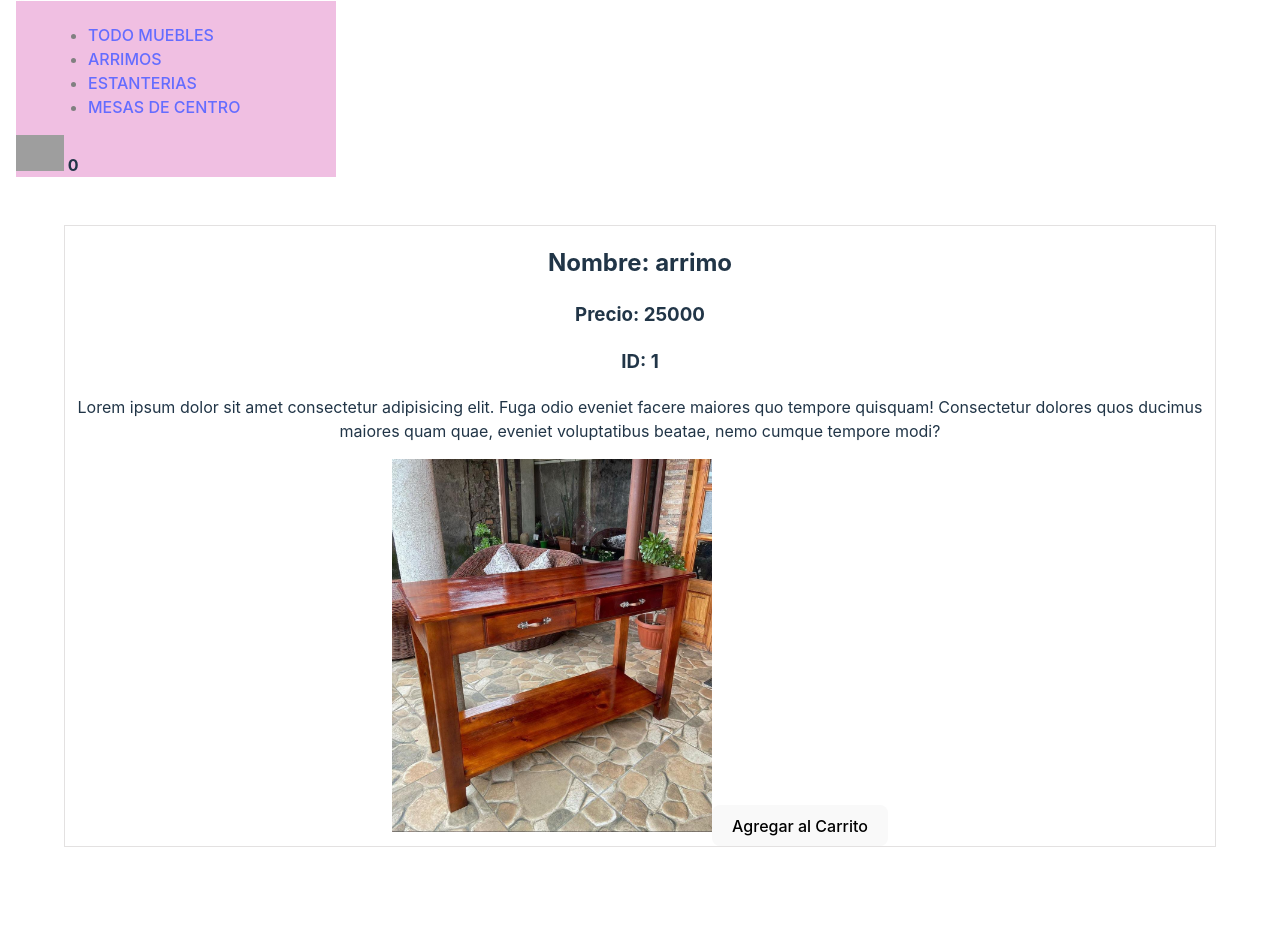
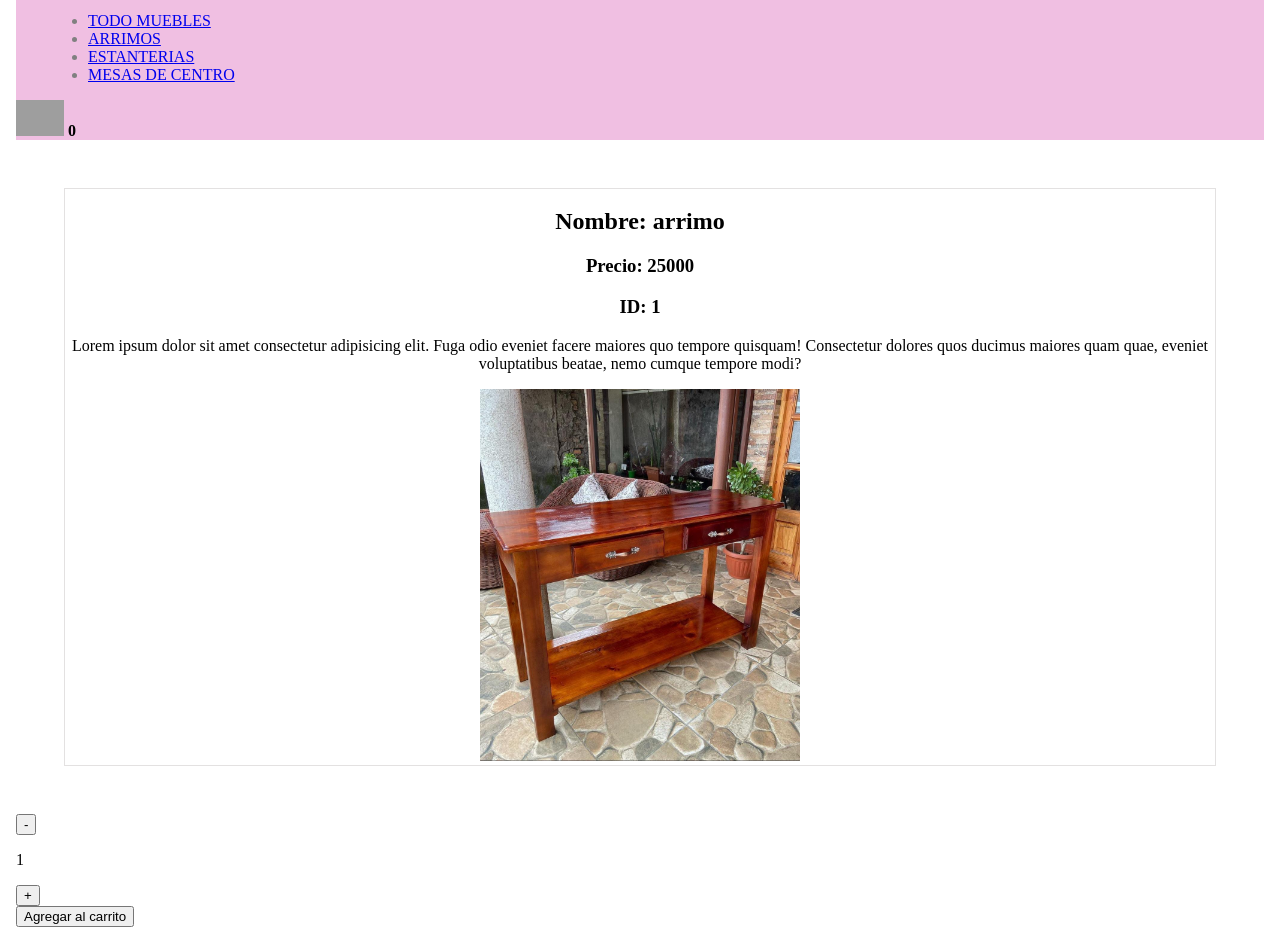
Before and after one commit to AnaElizabethA/2entrega-react, a React (Vite) app: page /item/1 in a window 1280 px wide. Shown: the part 232-1175 px from the top of the page. Before the commit the page ends 1143 px from the top, so only its background shows below. Built offline with nearby package versions, Linux system fonts and the light colour scheme; grey boxes are pictures that could not be loaded.

Commit message:
modificando el contador

```diff
--- a/src/App.jsx
+++ b/src/App.jsx
@@ -6,6 +6,7 @@ import { BrowserRouter, Routes, Route } from 'react-router-dom';
 import NavBar from './componentes/NavBar/NavBar';
 import ItemListContainer from './componentes/ItemListContainer/ItemListContainer';
 import ItemDetailContainer from './componentes/ItemDetailContainer/ItemDetailContainer';
+import ItemContador from './componentes/ItemContador/ItemContador';
 import './App.css';
 
 
@@ -20,6 +21,7 @@ const App = () => {
           <Route path='/item/:idItem' element= {<ItemDetailContainer/>} />
           <Route path='*' element= {<h1> 404 NOT FOUND </h1>} />
         </Routes>
+        <ItemContador inicial={1} stock={10} onAdd={(contador) => console.log("Cantidad agregada", contador)}/>
       </BrowserRouter>
 
     </>
--- a/src/componentes/Item/Item.css
+++ b/src/componentes/Item/Item.css
@@ -0,0 +1,7 @@
+.cardProducto {
+    background-color: rgb(252, 227, 255);
+    border-style: double;
+    margin: 1rem;
+    padding: 1rem;
+    width: fit-content;
+}
--- a/src/componentes/ItemContador/ItemContador.jsx
+++ b/src/componentes/ItemContador/ItemContador.jsx
@@ -1,11 +1,11 @@
 import React from 'react'
 import { useState } from 'react'
 
-const ItemCount = () => {
+const ItemContador = () => {
     //hooks:
     const [contador, setContador] = useState(1);
 
-    let maximoStock = 8;
+    let maximoStock = 10;
 
     const sumar = () => {
         if(contador < maximoStock) {
@@ -21,11 +21,20 @@ const ItemCount = () => {
 
   return (
     <div>
+        <div>
         <button onClick={ restar }> - </button>
         <p> {contador} </p>
         <button onClick={ sumar }> + </button>
+        </div>
+        <div>
+            <button className="botonCarrito" onClick={() => onAdd(contador)} disabled={!maximoStock}>
+                Agregar al carrito
+            </button>
+        </div>
     </div>
+
+
   )
 }
 
-export default ItemCount
+export default ItemContador
--- a/src/componentes/ItemDetail/ItemDetail.jsx
+++ b/src/componentes/ItemDetail/ItemDetail.jsx
@@ -8,7 +8,6 @@ const ItemDetail = ({id, nombre, precio, img}) => {
         <h3>ID: {id} </h3>
         <p> Lorem ipsum dolor sit amet consectetur adipisicing elit. Fuga odio eveniet facere maiores quo tempore quisquam! Consectetur dolores quos ducimus maiores quam quae, eveniet voluptatibus beatae, nemo cumque tempore modi?</p>
         <img src= {img} alt={nombre} />
-        <button>Agregar al Carrito</button>
     </div>
   )
 }
--- a/src/componentes/NavBar/NavBar.css
+++ b/src/componentes/NavBar/NavBar.css
@@ -1,8 +1,3 @@
-header {
-    display: inline-flex;
-    align-items: center;
-    justify-content: space-between;
-}
 
 nav {
     background-color: #f0bfe2;
--- a/src/componentes/NavBar/NavBar.jsx
+++ b/src/componentes/NavBar/NavBar.jsx
@@ -4,15 +4,15 @@ import './NavBar.css'
 
 const NavBar = () => {
     return (
-        <header>
+        <header >
             <nav>
-                <div>
+                <div className='principal'>
                     <Link to={'/'} >
                         <h2>"Arrimos Morales"</h2>
                         <img src="../img/logoarrimo.jpg" alt="logo" />
                     </Link>
 
-                    <div>
+                    <div className='menu'>
                         <ul >
                             <li >
                                 <NavLink to={'/'}>Todo Muebles</NavLink>
--- a/src/index.css
+++ b/src/index.css
@@ -1,69 +1,8 @@
-:root {
-  font-family: Inter, system-ui, Avenir, Helvetica, Arial, sans-serif;
-  line-height: 1.5;
-  font-weight: 400;
-
-  color-scheme: light dark;
-  color: rgba(255, 255, 255, 0.87);
-  background-color: #242424;
-
-  font-synthesis: none;
-  text-rendering: optimizeLegibility;
-  -webkit-font-smoothing: antialiased;
-  -moz-osx-font-smoothing: grayscale;
-  -webkit-text-size-adjust: 100%;
-}
-
-a {
-  font-weight: 500;
-  color: #646cff;
-  text-decoration: inherit;
-}
-a:hover {
-  color: #535bf2;
-}
 
 body {
   margin: 0;
-  display: flex;
-  place-items: center;
+ /* display: flex;
+  place-items: center;*/
   min-width: 320px;
   min-height: 100vh;
 }
-
-h1 {
-  font-size: 3.2em;
-  line-height: 1.1;
-}
-
-button {
-  border-radius: 8px;
-  border: 1px solid transparent;
-  padding: 0.6em 1.2em;
-  font-size: 1em;
-  font-weight: 500;
-  font-family: inherit;
-  background-color: #1a1a1a;
-  cursor: pointer;
-  transition: border-color 0.25s;
-}
-button:hover {
-  border-color: #646cff;
-}
-button:focus,
-button:focus-visible {
-  outline: 4px auto -webkit-focus-ring-color;
-}
-
-@media (prefers-color-scheme: light) {
-  :root {
-    color: #213547;
-    background-color: #ffffff;
-  }
-  a:hover {
-    color: #747bff;
-  }
-  button {
-    background-color: #f9f9f9;
-  }
-}
```
